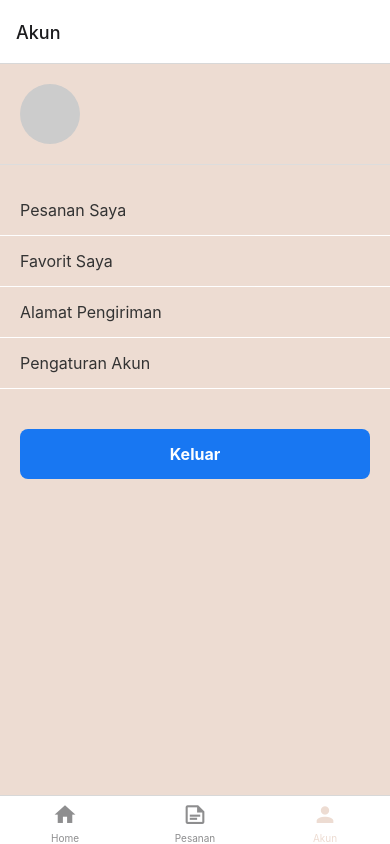
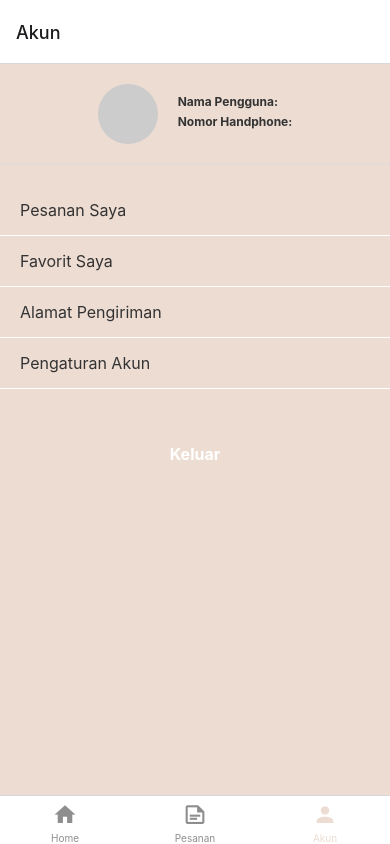
Before and after one commit to muzammilbinmarsuhen/UTS-Mobile-Apps-Android, a React Native app: screen /Akun in a window 390 px wide. Built offline with nearby package versions, Linux system fonts and the light colour scheme.

Commit message:
mengcumtom halaman akun yang terbaru

```diff
--- a/src/screens/Akun.jsx
+++ b/src/screens/Akun.jsx
@@ -10,7 +10,7 @@ import {
   Easing,
 } from 'react-native';
 
-const Akun = ({namaPengguna, email, fotoProfil}) => {
+const Akun = ({namaPengguna, nomorHandphone, fotoProfil}) => {
   const [isButtonPressed, setIsButtonPressed] = useState(false);
   const animatedValue = useRef(new Animated.Value(0)).current;
 
@@ -35,14 +35,20 @@ const Akun = ({namaPengguna, email, fotoProfil}) => {
   return (
     <Animated.ScrollView style={[styles.container, {opacity: animatedValue}]}>
       <View style={styles.header}>
+        <View style={styles.profileInfo}>
+          <View style={styles.fotoContainer}>
             {fotoProfil ? (
               <Image source={fotoProfil} style={styles.fotoProfil} />
             ) : (
               <View style={styles.placeholder} />
             )}
+          </View>
           <View style={styles.userInfo}>
-          <Text style={styles.username}>{namaPengguna}</Text>
-          <Text style={styles.email}>{email}</Text>
+            <Text style={styles.infoLabel}>Nama Pengguna:</Text>
+            <Text style={styles.infoText}>{namaPengguna}</Text>
+            <Text style={styles.infoLabel}>Nomor Handphone:</Text>
+            <Text style={styles.infoText}>{nomorHandphone}</Text>
+          </View>
         </View>
       </View>
       <View style={styles.menu}>
@@ -84,7 +90,8 @@ const Akun = ({namaPengguna, email, fotoProfil}) => {
         </TouchableOpacity>
       </View>
       {/* Tambahkan tombol aksi di sini */}
-      <TouchableOpacity style={styles.actionButton}>
+      <TouchableOpacity
+        style={[styles.actionButton, {backgroundColor: '##4CAF50'}]}>
         <Text style={styles.actionButtonText}>Keluar</Text>
       </TouchableOpacity>
     </Animated.ScrollView>
@@ -97,17 +104,22 @@ const styles = StyleSheet.create({
     backgroundColor: '#eddcd2', // Warna latar belakang coklat susu
   },
   header: {
-    flexDirection: 'row',
     alignItems: 'center',
     padding: 20,
     borderBottomWidth: 1,
     borderBottomColor: '#ddd',
   },
+  profileInfo: {
+    flexDirection: 'row',
+    alignItems: 'center',
+  },
+  fotoContainer: {
+    marginRight: 20,
+  },
   fotoProfil: {
     width: 60,
     height: 60,
     borderRadius: 30,
-    marginRight: 20,
     borderWidth: 2,
     borderColor: '#1877f2', // Warna border gambar
   },
@@ -115,21 +127,20 @@ const styles = StyleSheet.create({
     width: 60,
     height: 60,
     borderRadius: 30,
-    marginRight: 20,
     backgroundColor: '#ccc',
   },
   userInfo: {
     flex: 1,
   },
-  username: {
-    fontSize: 18,
+  infoLabel: {
+    fontSize: 12,
     fontWeight: 'bold',
     marginBottom: 5,
-    color: '#333', // Warna nama pengguna
+    color: '#333',
   },
-  email: {
+  infoText: {
     fontSize: 14,
-    color: '#888',
+    color: '#333',
   },
   menu: {
     paddingVertical: 20,
@@ -146,15 +157,17 @@ const styles = StyleSheet.create({
   },
   menuTextPressed: {
     color: '#1877f2',
+    fontWeight: 'bold', // Tambahkan ketebalan teks saat ditekan
   },
   actionButton: {
-    backgroundColor: '#1877f2',
+    backgroundColor: '#00FF00',
     alignItems: 'center',
     justifyContent: 'center',
     paddingVertical: 15,
     marginHorizontal: 20,
     borderRadius: 8,
     marginTop: 20,
+    elevation: 3, // Tambahkan efek elevasi
   },
   actionButtonText: {
     color: '#fff',
```
Lines whose indentation alone changed are shown as unchanged.
